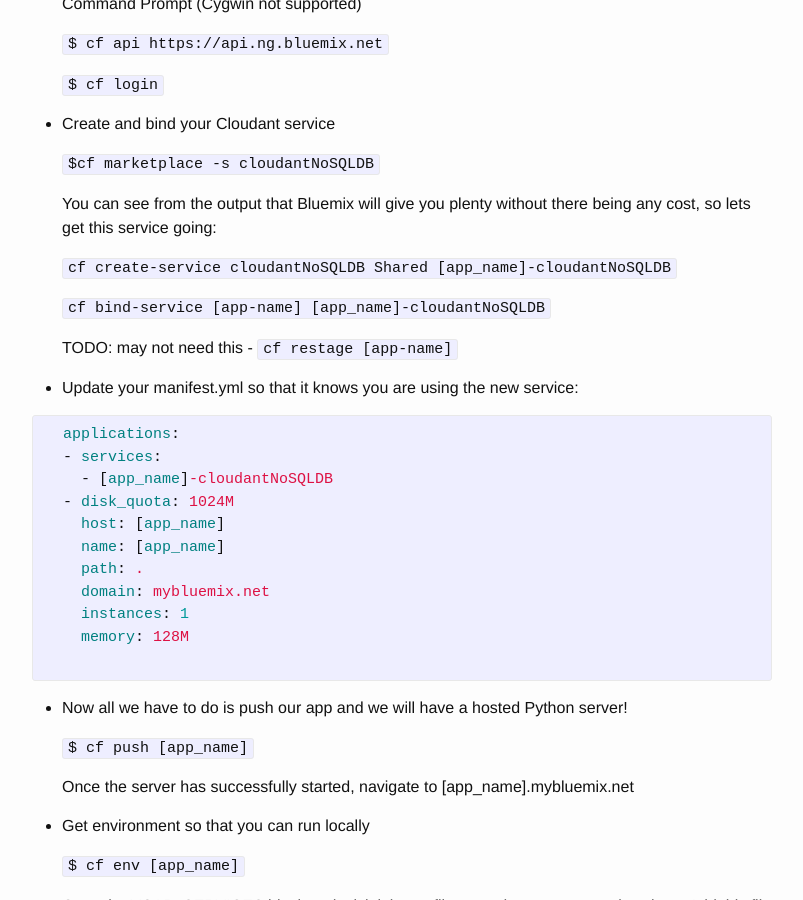
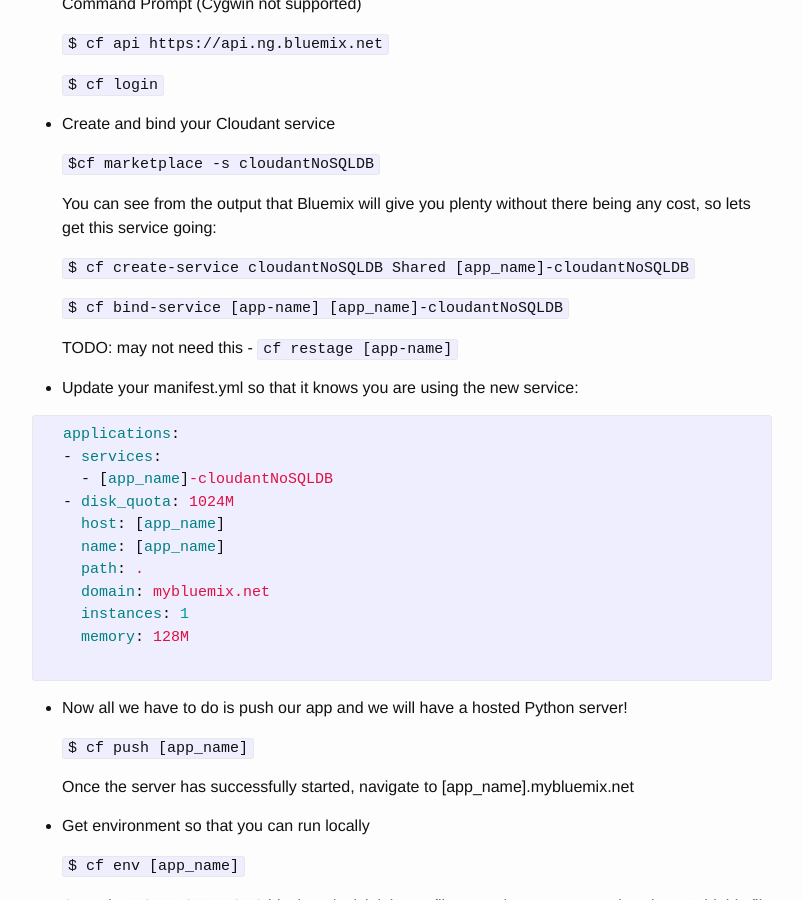
Before and after one commit to pwcremin/pwcremin.github.io, a Jekyll site: the page built from _posts/2015-09-02-python-crud-server.markdown, in a window 1280 px wide and 900 px high, scrolled down 325 px. Shown: the whole window, without its empty margins (238-1041 px from the left). Built offline with Jekyll 4.4.1, drawn with Linux system fonts in a browser that asks for light colours.

Commit message:
just trying to get it to work

```diff
--- a/_posts/2015-09-02-python-crud-server.markdown
+++ b/_posts/2015-09-02-python-crud-server.markdown
@@ -21,9 +21,9 @@
 
   You can see from the output that Bluemix will give you plenty without there being any cost, so lets get this service going:
 
-  `cf create-service cloudantNoSQLDB Shared [app_name]-cloudantNoSQLDB`
+  `$ cf create-service cloudantNoSQLDB Shared [app_name]-cloudantNoSQLDB`
 
-  `cf bind-service [app-name] [app_name]-cloudantNoSQLDB`
+  `$ cf bind-service [app-name] [app_name]-cloudantNoSQLDB`
 
   TODO: may not need this - `cf restage [app-name]`
 
```
